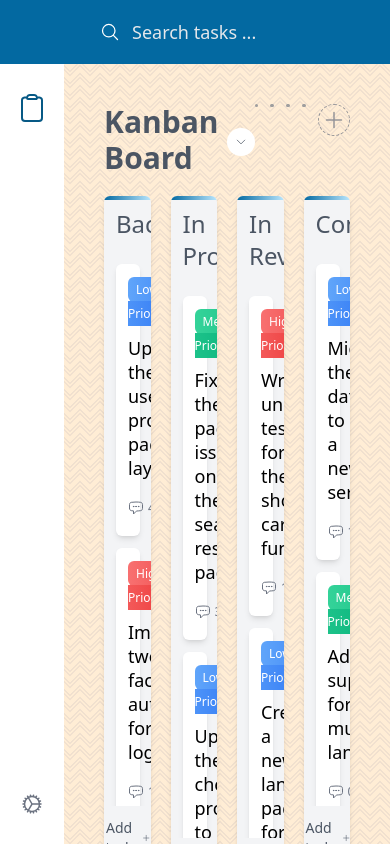
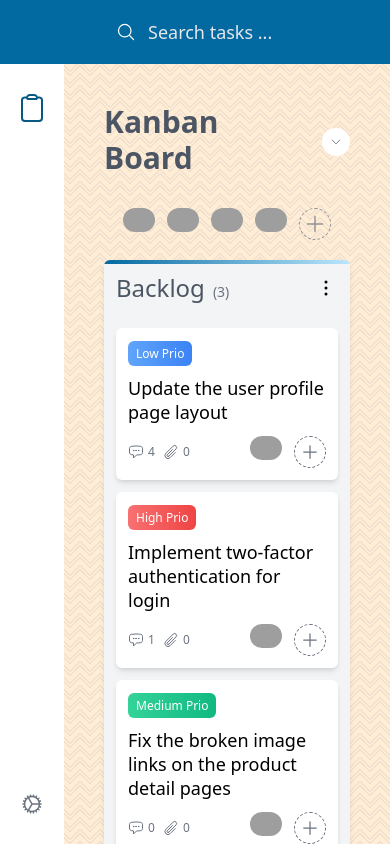
Before and after one commit to dbzrzezinski/kanban_board, a React (Vite) app: page / in a window 390 px wide. Built offline with nearby package versions, Linux system fonts and the light colour scheme; grey boxes are pictures that could not be loaded.

Commit message:
improve mobile view

```diff
--- a/src/App.tsx
+++ b/src/App.tsx
@@ -78,12 +78,12 @@ function App() {
   };
 
   return (
-    <div className="min-w-full min-h-screen h-screen overflow-hidden bg-blue-100">
+    <div className="min-w-full min-h-screen ">
       {isReady && (
         <Layout>
           <div className="p-10">
-            <div className="flex flex-initial justify-between">
-              <div className="flex items-center">
+            <div className="flex flex-initial justify-between flex-col lg:flex-row">
+              <div className="flex items-center justify-center md:justify-start">
                 <h4 className="text-3xl font-bold text-gray-600">
                   Kanban Board
                 </h4>
@@ -96,8 +96,8 @@ function App() {
                 </button>
               </div>
 
-              <div>
-                <ul className="flex space-x-3">
+              <div className="mt-8 lg:mt-0 ">
+                <ul className="flex space-x-3 justify-center md:justify-start">
                   {/* Show some random ids/user portraits */}
                   {users.map((person, index) => (
                     <li key={person.id}>
@@ -121,7 +121,7 @@ function App() {
 
             <DragDropContext onDragEnd={onDragEnd}>
               {showBoard && (
-                <div className="grid grid-cols-4 gap-5 my-5">
+                <div className="grid grid-cols-1 md:grid-cols-4 gap-5 my-5">
                   {boardData &&
                     boardData.map((laneData: Board, index: number) => (
                       <Droppable droppableId={index.toString()} key={index}>
--- a/src/components/Layout/Layout.tsx
+++ b/src/components/Layout/Layout.tsx
@@ -10,7 +10,7 @@ type LayoutProps = {
 
 const Layout: FC<LayoutProps> = ({ children }): ReactElement => {
   return (
-    <div className="min-w-full min-h-screen h-screen overflow-hidden bg-orange-100 pattern-bg__charlieBrown">
+    <div className="min-w-full min-h-screen h-screen overflow-y-scroll bg-orange-100 pattern-bg__charlieBrown">
       <Topbar />
       <Sidebar />
       <main className="pl-16 pt-16">{children}</main>
--- a/src/components/Topbar/Topbar.tsx
+++ b/src/components/Topbar/Topbar.tsx
@@ -4,8 +4,8 @@ import { MagnifyingGlassIcon } from "@heroicons/react/24/outline";
 const Topbar = () => {
   return (
     <div
-      className="h-16 pl-24 fixed bg-gradient-to-r from-sky-700
-        to-sky-700 w-full flex items-center justify-between pr-10"
+      className="h-16 pl-28 lg:pl-24 fixed bg-gradient-to-r from-sky-700
+        to-sky-700 w-full flex items-center justify-between pr-14 lg:pr-10 z-10"
     >
       <div className="flex px-1 items-center">
         <MagnifyingGlassIcon className="w-5 h-5 text-white" />
```
